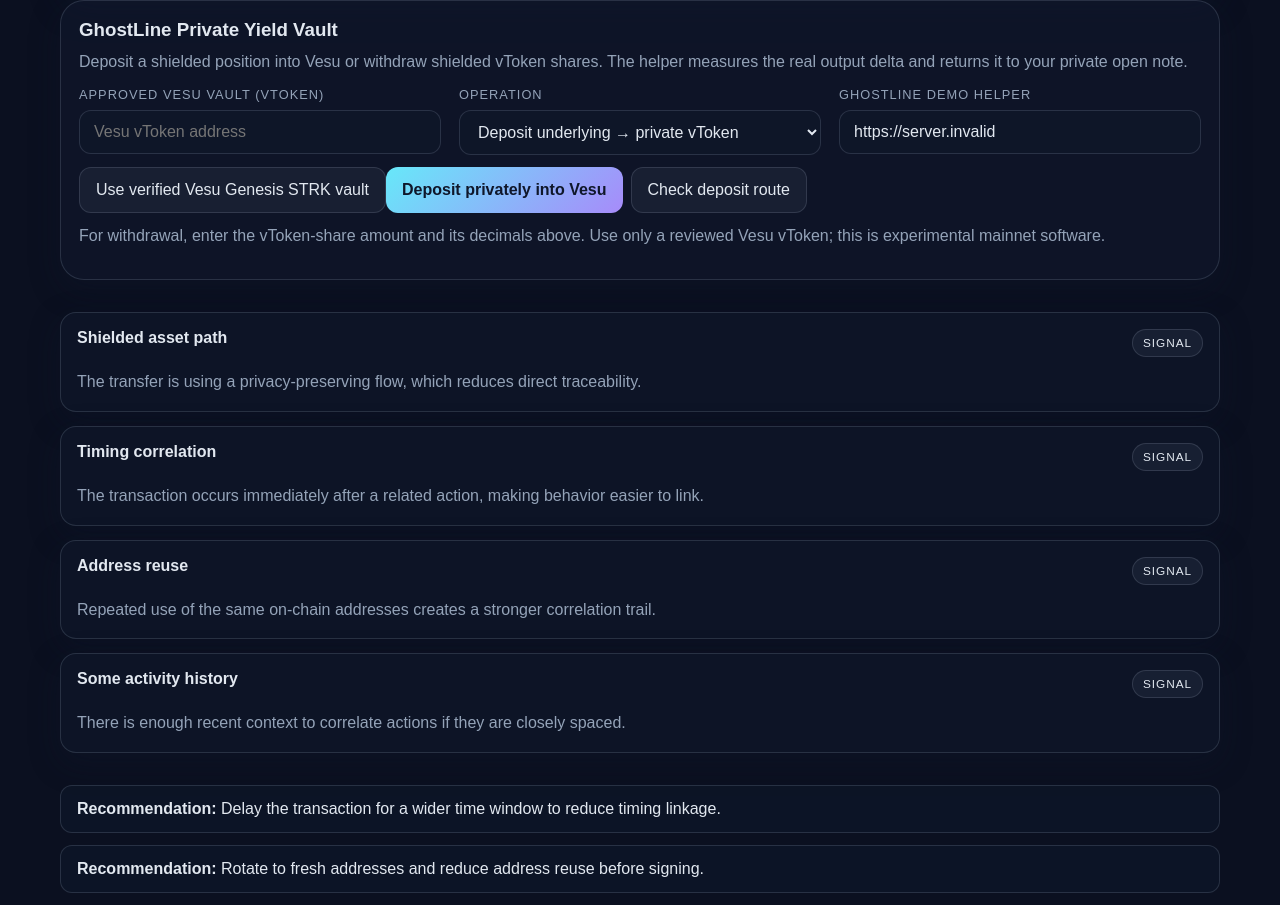
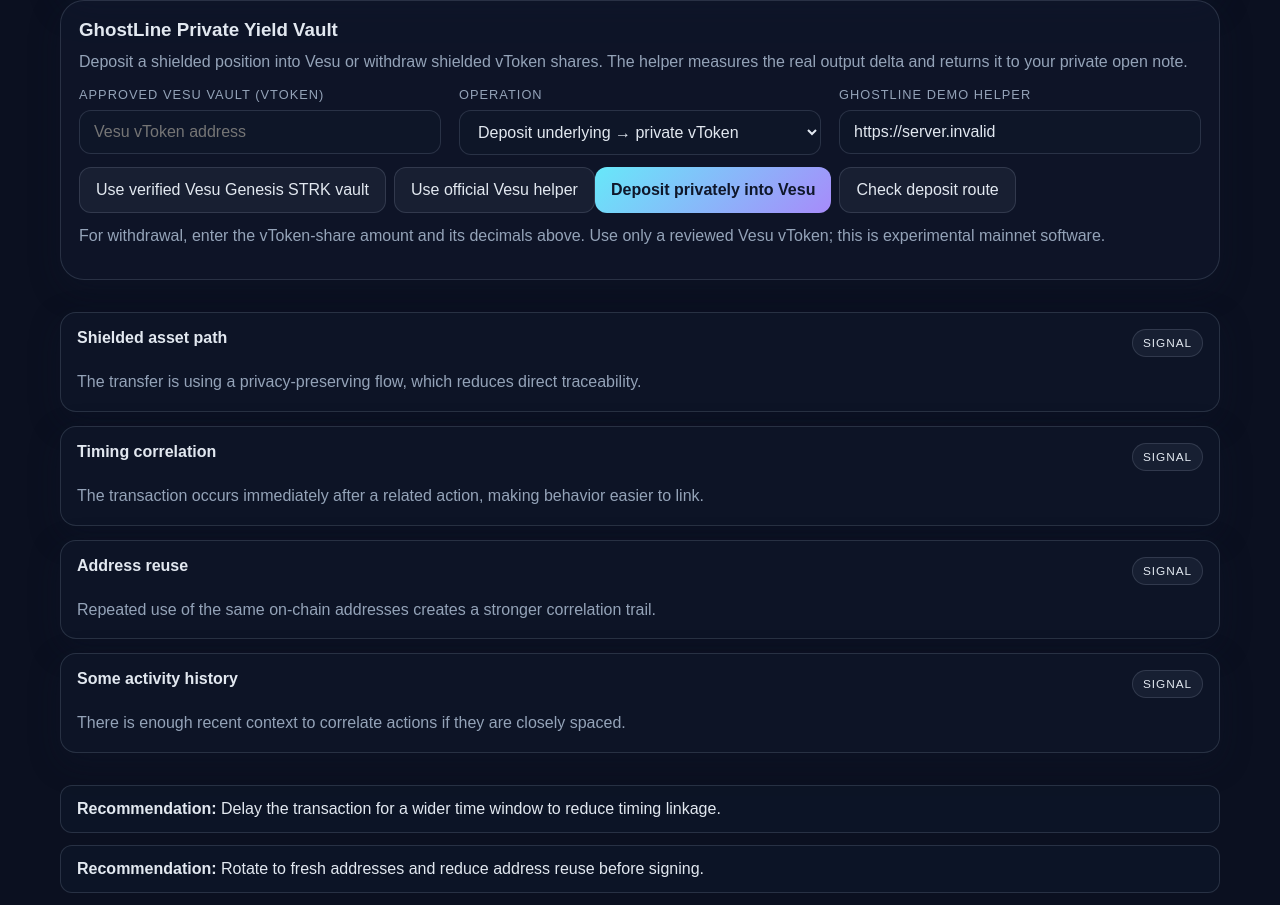
Before and after one commit to Leequidice/GhostLine, a Next.js app: page / in a window 1280 px wide. Shown: the part 1174-2079 px from the top of the page. Built offline with nearby package versions, Linux system fonts and the light colour scheme; no server answers.

Commit message:
Clarify private yield route prerequisites

```diff
--- a/app/page.tsx
+++ b/app/page.tsx
@@ -61,7 +61,7 @@
   const actionError = (error: unknown) => {
     const message = error instanceof Error ? error.message : String(error);
     return /INVALID_REQUEST_PAYLOAD/i.test(message)
-      ? "The wallet rejected the request payload. Use a supported Starknet Mainnet token contract address and a positive whole-number amount in its smallest unit."
+      ? "Ready rejected the private-DeFi action before proving it (INVALID_REQUEST_PAYLOAD). Confirm the selected helper is the official Vesu address, shield the input token separately, wait at least 10 blocks for note maturity, and leave enough private STRK for the pool fee."
       : message;
   };
 
@@ -420,6 +420,16 @@
             Use verified Vesu Genesis STRK vault
           </button>
           <button
+            className="secondary-button"
+            style={{ marginLeft: 8 }}
+            onClick={() => {
+              setYieldHelperOverride(VESU_YIELD_HELPER_MAINNET);
+              setActionStatus("Using the official mainnet Vesu helper for this browser session.");
+            }}
+          >
+            Use official Vesu helper
+          </button>
+          <button
             className="primary-button"
             style={{ marginTop: 12 }}
             disabled={!yieldHelper}
```
